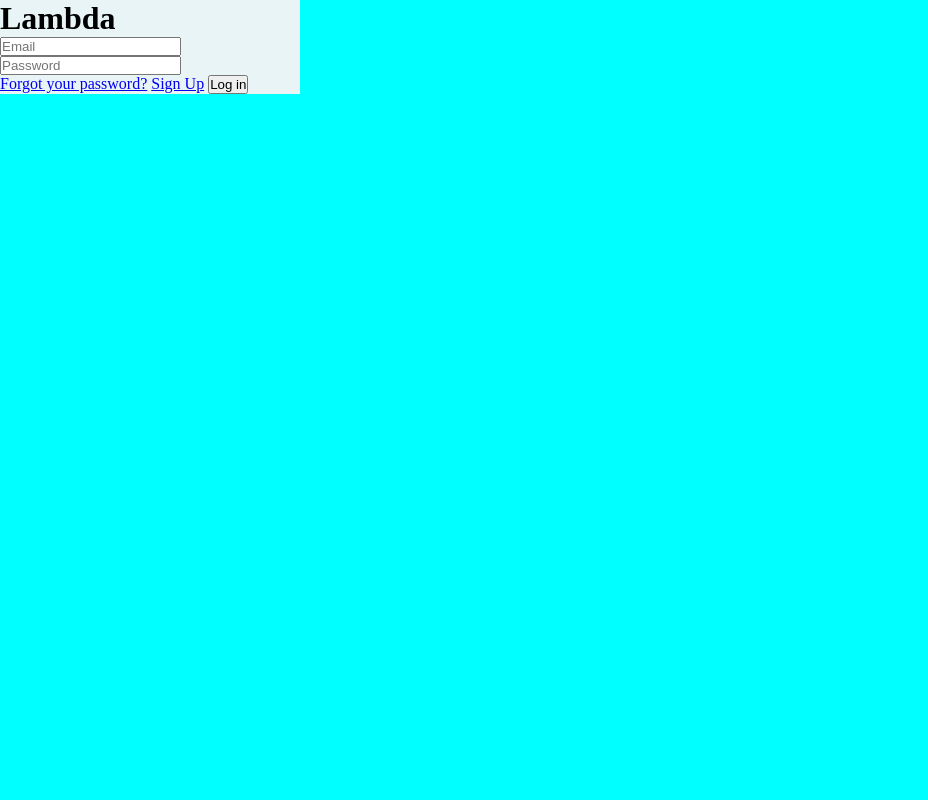
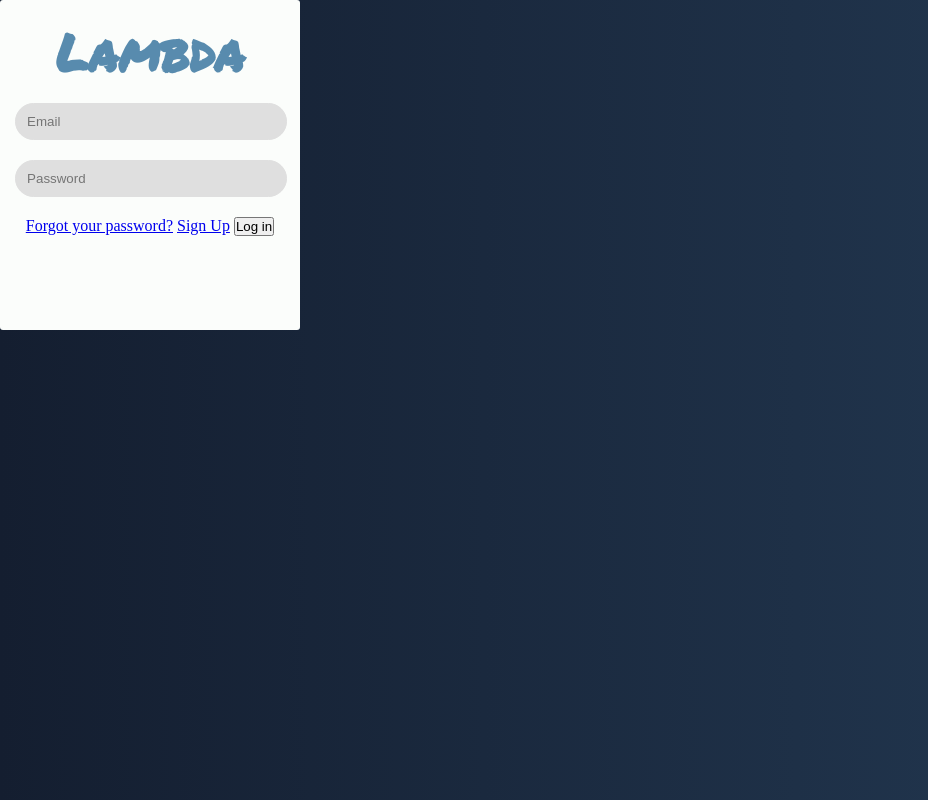
Before and after one commit to gabrieldevmass/sandbox, a plain HTML site: page forms/form-one/index.html in a window 1280 px wide. Shown: the whole page, without its empty margins (0-928 px from the left). Drawn offline with Linux system fonts and the light colour scheme.

Commit message:
24-01-2019

```diff
--- a/forms/form-one/index.html
+++ b/forms/form-one/index.html
@@ -10,8 +10,8 @@
     <div id="form-div">
       <form action=" ">
         <h1>Lambda</h1>
-        <input type="email" name="email" placeholder="Email"/>
-        <input type="password" name="password" placeholder="Password"/>
+        <input type="email" name="email" placeholder="   Email" class="input"/>
+        <input type="password" name="password" placeholder="   Password" class="input"/>
         <footer>
           <a href=" ">Forgot your password?</a>
           <a href=" ">Sign Up</a>
--- a/forms/form-one/styles.css
+++ b/forms/form-one/styles.css
@@ -1,11 +1,33 @@
+@import url('https://fonts.googleapis.com/css?family=Permanent+Marker');
 * {
     margin: 0px;
     padding: 0px;
 }
 body {
-    background-color: aqua;
+    background-image: linear-gradient(to right, #141e30, #243b55);
 }
 #form-div {
-    background-color: #E9F4F7;
+    background-color: #fbfdfb;
+    border-radius: 3px;
     width: 300px;
+    height: 330px;
 }
+form {
+    margin: 0 auto;
+    text-align: center;
+    width: 90%;
+}
+form > h1 {
+    font-family: 'Permanent Marker', cursive;
+    font-size: 3.2em;
+    color: #588bae;
+    padding: 14px 0px;
+}
+.input {
+    width: 100%;
+    height: 35px;
+    border: 0.5px solid rgb(223, 223, 223);
+    border-radius: 20px;
+    background-color: rgb(223, 223, 223);
+    margin-bottom: 20px;
+}
```
